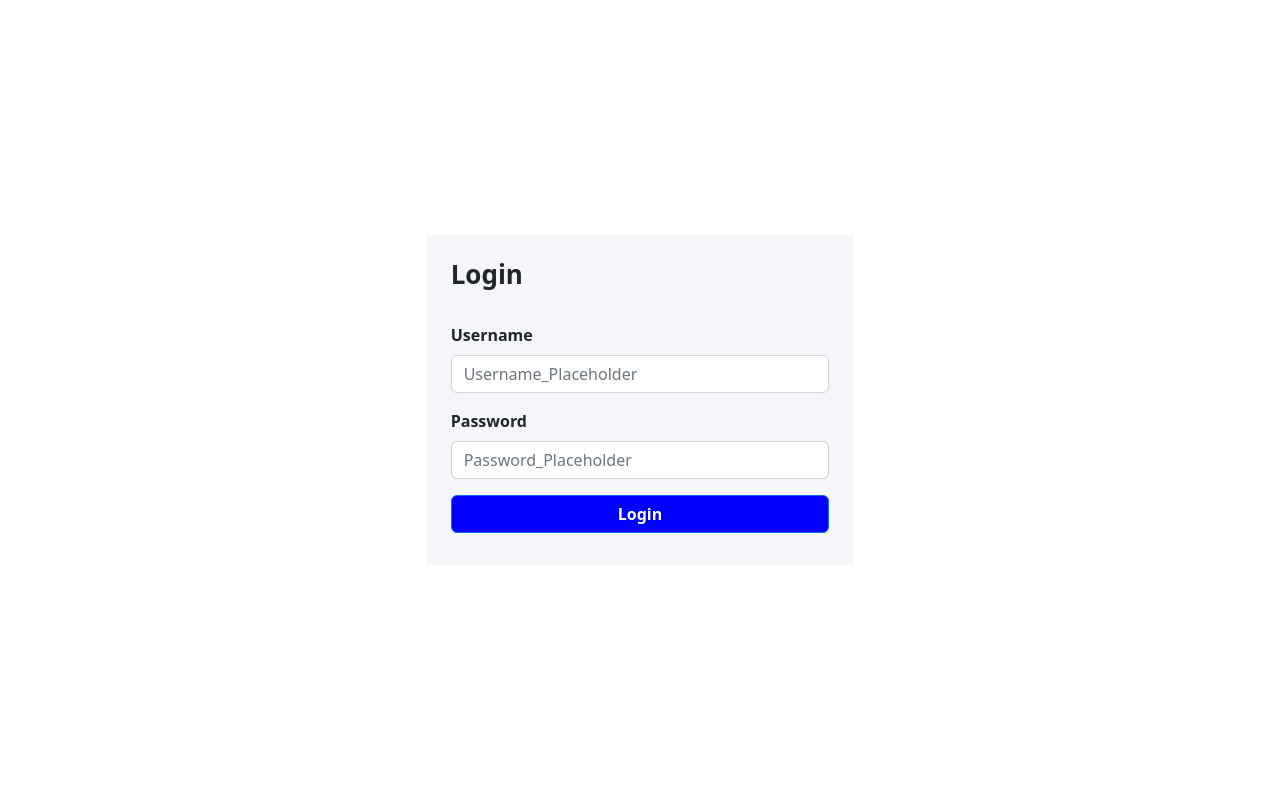
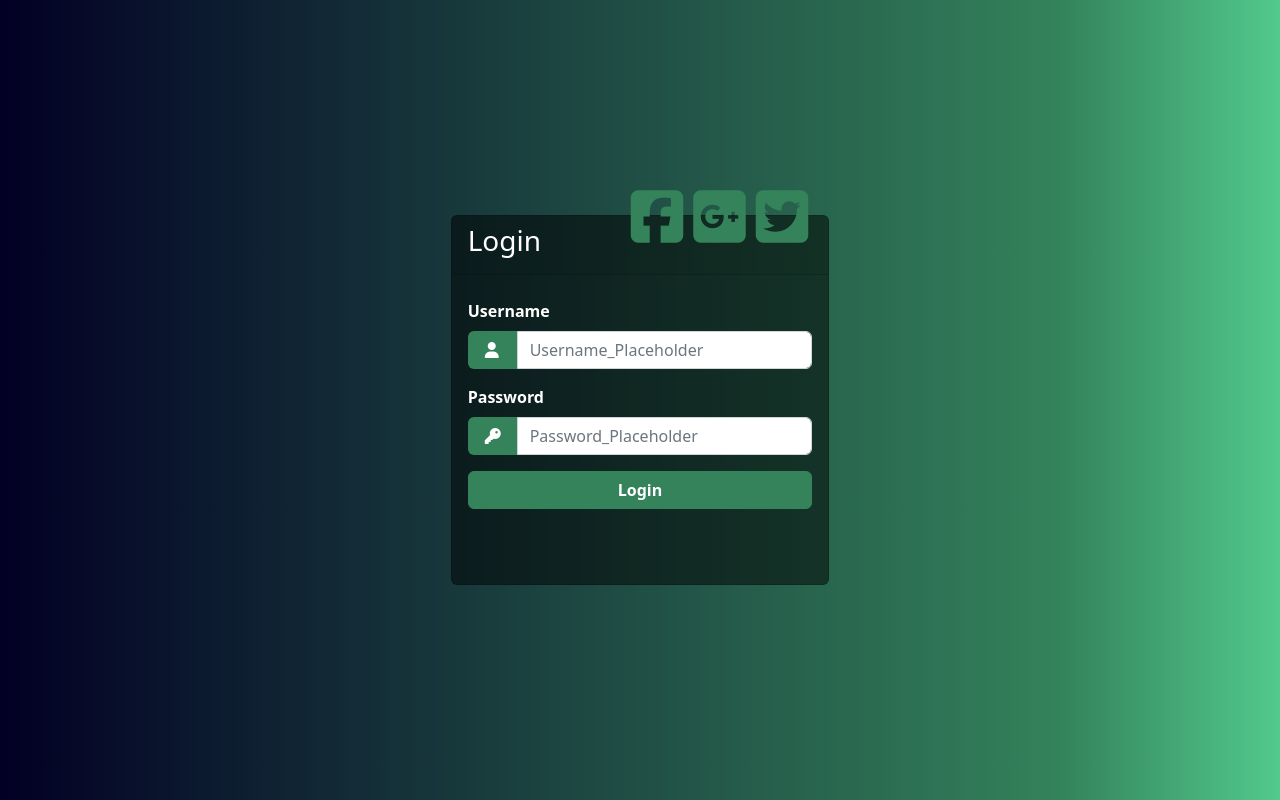
Before and after one commit to ghazaltaimur13/stock-market, a React (Create React App) app: page /login in a window 1280 px wide. Built offline with nearby package versions, Linux system fonts and the light colour scheme; what i18next-xhr-backend would draw is missing.

Commit message:
login page new version

```diff
--- a/package.json
+++ b/package.json
@@ -4,6 +4,7 @@
   "private": true,
   "dependencies": {
     "@babel/plugin-proposal-private-property-in-object": "^7.21.0",
+    "@fortawesome/fontawesome-free": "^6.4.0",
     "@testing-library/jest-dom": "^5.16.5",
     "@testing-library/react": "^13.4.0",
     "@testing-library/user-event": "^13.5.0",
--- a/src/App.js
+++ b/src/App.js
@@ -5,7 +5,7 @@ import { useTranslation } from "react-i18next";
 import * as navigationConstants from "constants/navigationConstants";
 import { useAuth } from "contexts/AuthContext";
 import AuthedRoute from "components/Auth";
-import LoginPage from "pages/Login/Login";
+import LoginPage from "pages/LoginV2/LoginV2";
 import DashboardPage from "pages/Dashboard/Dashboard";
 import StockDetailPage from "pages/StockDetail/StockDetail";
 
@@ -17,6 +17,8 @@ import _ from "lodash";
 
 import "./assets/css/index.scss";
 import './App.css';
+import 'react-bootstrap-table-next/dist/react-bootstrap-table2.min.css';
+import '@fortawesome/fontawesome-free/css/all.min.css';
 
 function App() {
   const { authToken } = useAuth();
--- a/src/assets/css/custom.scss
+++ b/src/assets/css/custom.scss
@@ -46,16 +46,8 @@
         flex-direction: column;
         height: inherit;
         overflow: hidden;
-
-        .submit-button {
-            background: #00f;
-            border-radius: 6px;
-            color: #fff;
-            width: 100%;
-            font-style: normal;
-            font-weight: 600;
-            font-size: 16px;
-        }
+        background: rgb(2,0,36);
+        background: linear-gradient(90deg, rgba(2,0,36,1) 0%, rgba(52,131,91,1) 83%, rgba(82,201,141,1) 100%);
     }
     .global-section-container {
         width: 100%;
@@ -160,6 +152,59 @@
             color: #e7edef;
         }
     }
+    .login-card{
+        height: 370px;
+        margin-top: auto;
+        margin-bottom: auto;
+        background-color: rgba(0,0,0,0.5) !important;
+        .social_icon span{
+            font-size: 60px;
+            margin-left: 10px;
+            color: #34835b;
+        }
+        .social_icon{
+            position: absolute;
+            right: 20px;
+            top: -45px;
+            span:hover{
+                color: white;
+                cursor: pointer;
+            }
+        }
+
+        .input-group-text {
+            width: 50px;
+            background-color: #34835b;
+            color: #fff;
+            border:0 !important;
+            i {
+                padding-left: 5px
+            }
+        }
+        .submit-button{
+            color: #fff;
+            background-color: #34835b;
+            border-color: #34835b;
+            border-radius: 6px;
+            width: 100%;
+            font-style: normal;
+            font-weight: 600;
+            font-size: 16px;
+            &:hover{
+                color: black;
+                background-color: white;
+            }
+        }
+
+        .card-header h3{
+            color: white;
+        }
+
+        .form-label {
+            color: #fff;
+        }
+
+    }
 }
 
 @media only screen and (max-width: 767px) {
--- /dev/null
+++ b/src/components/LoginV2/index.jsx
@@ -0,0 +1,133 @@
+import React, {useState} from "react";
+import { getUserLogin } from "services/LoginService";
+import {Row, Form, Col, Button, FormControl, Card, InputGroup } from "react-bootstrap";
+import { useTranslation } from "react-i18next";
+import { useAuth } from "contexts/AuthContext";
+
+function LoginV2() {
+    const { t } = useTranslation();
+    const [error, setError] = useState(null);
+    const [validated, setValidated] = useState(false);
+
+    const { setAuthToken, setUsername, login } = useAuth();
+
+    const handleInputs = (event) => {
+        setError(null)
+    };
+
+    const postLogin = async (event) => {
+        const form = event.currentTarget;
+        event.preventDefault()
+        const formData = new FormData(event.target),
+            formDataObj = Object.fromEntries(formData.entries())
+        if (form.checkValidity() === false) {
+            event.stopPropagation();
+        }
+        setValidated(true);
+
+        try {
+            const res = await getUserLogin(formDataObj);
+
+            //user pin not used so far
+            if (res?.error) {
+                throw new Error(res.error);
+            }
+
+            if (res?.status === 401) {
+                return setError('Invalid Credentials');
+            }
+
+            setError(null);
+            const {
+                userData,
+                token
+            } = res;
+
+            if (userData?.username) {
+                await setUsername(userData?.username);
+            }
+            if (token) {
+                await setAuthToken(token);
+                await login();
+            }
+
+            if (userData?.username && token) {
+            }
+        } catch (e) {
+            setError(e.message);
+        }
+    };
+
+    return (
+            <Card className="login-card">
+                <Card.Header>
+                    <h3>{t("Login")}</h3>
+                    <div class="d-flex justify-content-end social_icon">
+                        <span><i class="fab fa-facebook-square"></i></span>
+                        <span><i class="fab fa-google-plus-square"></i></span>
+                        <span><i class="fab fa-twitter-square"></i></span>
+                    </div>
+                </Card.Header>
+                <Card.Body>
+                    <Form validated={validated} onSubmit={postLogin} className="form">
+                        <Row>
+                            <Col xs={12} sm={12} md={12} lg={12}>
+                                <Form.Group className="my-2" controlId="username">
+                                    <Form.Label className="mb-2">{t('Username')}</Form.Label>
+                                    <InputGroup>
+                                        <InputGroup.Text>
+                                            <i class="fas fa-user"></i>
+                                        </InputGroup.Text>
+                                        <Form.Control
+                                            type="text"
+                                            placeholder={t("Username_Placeholder")}
+                                            name="username"
+                                            required={true}
+                                            onChange={handleInputs}
+                                        />
+                                    </InputGroup>
+                                    <FormControl.Feedback type="invalid">
+                                        {t("Username_Error")}
+                                    </FormControl.Feedback>
+                                </Form.Group>
+                            </Col>
+                        </Row>
+                        <Row>
+                            <Col  xs={12} sm={12} md={12} lg={12}>
+                                <Form.Group className="my-2" controlId="Password">
+                                    <Form.Label className="mb-2">{t('Password')}</Form.Label>
+                                    <InputGroup>
+                                        <InputGroup.Text>
+                                            <i class="fas fa-key"></i>
+                                        </InputGroup.Text>
+                                        <Form.Control
+                                            type="password"
+                                            placeholder={t("Password_Placeholder")}
+                                            name="password"
+                                            required={true}
+                                            onChange={handleInputs}
+                                        />
+                                    </InputGroup>
+                                    <FormControl.Feedback type="invalid">
+                                        {t("Password_Error")}
+                                    </FormControl.Feedback>
+                                </Form.Group>
+                            </Col>
+                        </Row>
+                        <Row>
+                            <div className="error">{error}</div>
+                        </Row>
+                        <Row className="my-2">
+                            <Col xs={12} sm={12} md={12} lg={12} className="text-right">
+                                <Button type="submit" className="submit-button">
+                                    {('Login')}
+                                </Button>
+                            </Col>
+                        </Row>
+                    </Form>
+                </Card.Body>
+            </Card>
+    );
+}
+
+export default LoginV2;
--- a/src/index.js
+++ b/src/index.js
@@ -6,7 +6,7 @@ import reportWebVitals from './reportWebVitals';
 import 'bootstrap/dist/css/bootstrap.min.css';
 import './i18n';
 import {AuthProvider} from "./contexts/AuthContext";
-import 'react-bootstrap-table-next/dist/react-bootstrap-table2.min.css';
+
 
 const root = ReactDOM.createRoot(document.getElementById('root'));
 root.render(
--- /dev/null
+++ b/src/pages/LoginV2/LoginV2.jsx
@@ -0,0 +1,22 @@
+import React from "react";
+import LoginForm from "components/LoginV2";
+import { useAuth } from "contexts/AuthContext";
+import { Navigate } from "react-router-dom";
+import { DASHBOARD } from "constants/navigationConstants";
+import { useTranslation } from "react-i18next";
+
+function LoginPage() {
+	const { loggedIn } = useAuth();
+	const { t } = useTranslation();
+
+	return (loggedIn ? <Navigate to={DASHBOARD} />
+		:
+		<div className="global-section-container flex-col pt-5 pb-5">
+			<div className="container col-md-4 col-12 mx-auto p-4">
+				<LoginForm />
+			</div>
+		</div>
+	);
+}
+
+export default LoginPage;
```
